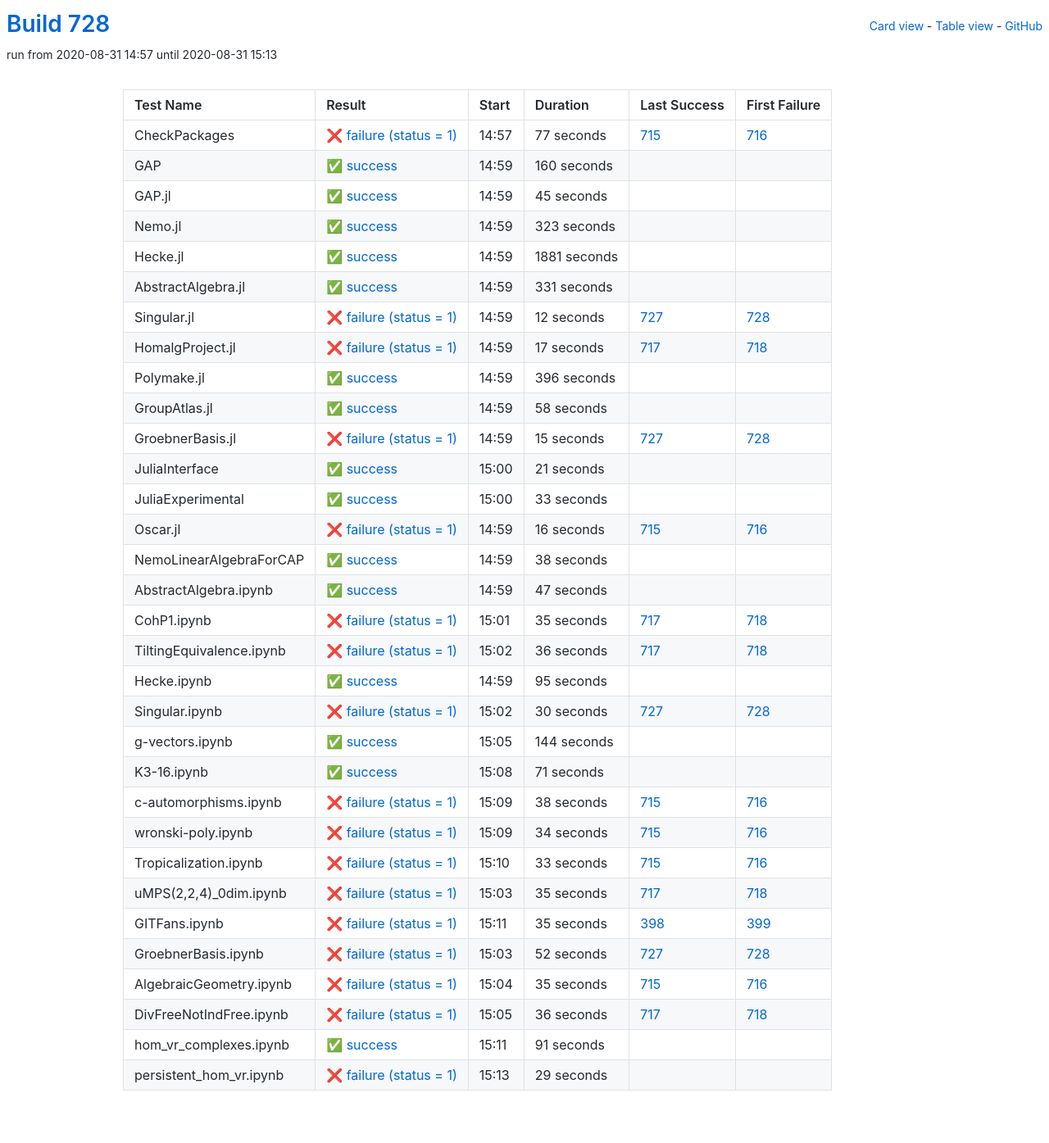
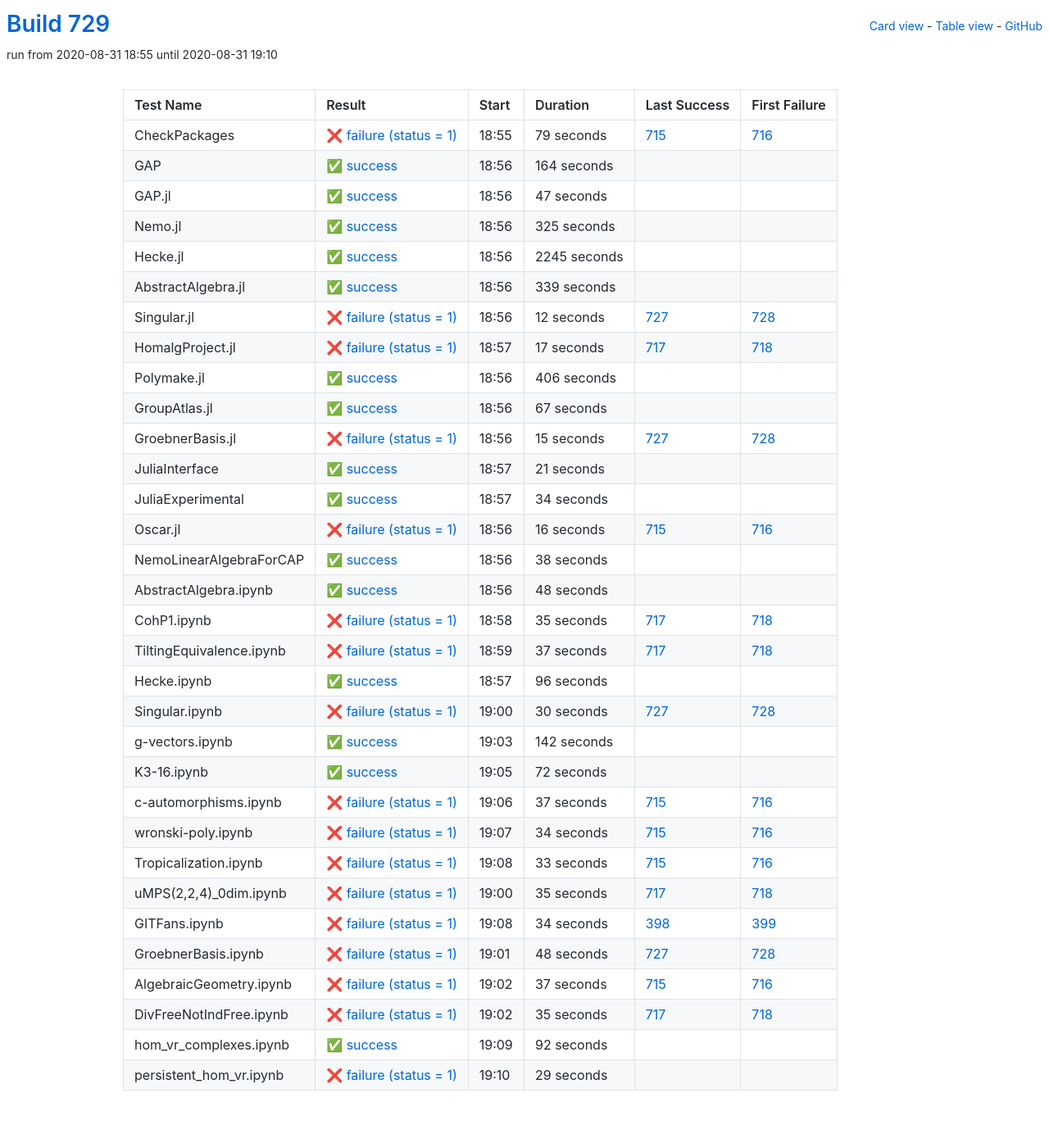
Before and after one commit to oscar-system/oscar-ci-status-stable, a Jekyll site: the page built from table.html, in a window 1280 px wide. Shown: the whole page at 82% size. Built offline with Jekyll 4.4.1, drawn with Linux system fonts in a browser that asks for light colours.

Commit message:
Build #729

```diff
--- a/_data/ci.yml
+++ b/_data/ci.yml
@@ -1,6 +1,6 @@
 ---
-build: 728
-build_url: https://oscarci.mathematik.uni-kl.de/job/oscar-stable/728/
+build: 729
+build_url: https://oscarci.mathematik.uni-kl.de/job/oscar-stable/729/
 job: oscar-stable
 organization: oscar-system
 repo: oscar-ci-status-stable
@@ -8,80 +8,80 @@ repourl: https://github.com/oscar-system/oscar-ci-status-stable
 tests:
 - name: CheckPackages
   id: checkpackages
-  log: https://oscarci.mathematik.uni-kl.de/job/oscar-stable/728/artifact/logs/build-728/CheckPackages.log
-  start: 2020-08-31 14:57
+  log: https://oscarci.mathematik.uni-kl.de/job/oscar-stable/729/artifact/logs/build-729/CheckPackages.log
+  start: 2020-08-31 18:55
   success: false
   exitcode: 1
   status: failure
-  duration: 77
+  duration: 79
   last_success: 715
   last_success_url: https://oscarci.mathematik.uni-kl.de/job/oscar-stable/715/
   first_failure: 716
   first_failure_url: https://oscarci.mathematik.uni-kl.de/job/oscar-stable/716/
 - name: GAP
   id: gap
-  log: https://oscarci.mathematik.uni-kl.de/job/oscar-stable/728/artifact/logs/build-728/GAP.log
-  start: 2020-08-31 14:59
+  log: https://oscarci.mathematik.uni-kl.de/job/oscar-stable/729/artifact/logs/build-729/GAP.log
+  start: 2020-08-31 18:56
   success: true
   exitcode: 0
   status: success
-  duration: 160
+  duration: 164
   last_success: false
   last_success_url:
   first_failure: false
   first_failure_url:
 - name: GAP.jl
   id: gap-jl
-  log: https://oscarci.mathematik.uni-kl.de/job/oscar-stable/728/artifact/logs/build-728/GAP.jl.log
-  start: 2020-08-31 14:59
+  log: https://oscarci.mathematik.uni-kl.de/job/oscar-stable/729/artifact/logs/build-729/GAP.jl.log
+  start: 2020-08-31 18:56
   success: true
   exitcode: 0
   status: success
-  duration: 45
+  duration: 47
   last_success: false
   last_success_url:
   first_failure: false
   first_failure_url:
 - name: Nemo.jl
   id: nemo-jl
-  log: https://oscarci.mathematik.uni-kl.de/job/oscar-stable/728/artifact/logs/build-728/Nemo.jl.log
-  start: 2020-08-31 14:59
+  log: https://oscarci.mathematik.uni-kl.de/job/oscar-stable/729/artifact/logs/build-729/Nemo.jl.log
+  start: 2020-08-31 18:56
   success: true
   exitcode: 0
   status: success
-  duration: 323
+  duration: 325
   last_success: false
   last_success_url:
   first_failure: false
   first_failure_url:
 - name: Hecke.jl
   id: hecke-jl
-  log: https://oscarci.mathematik.uni-kl.de/job/oscar-stable/728/artifact/logs/build-728/Hecke.jl.log
-  start: 2020-08-31 14:59
+  log: https://oscarci.mathematik.uni-kl.de/job/oscar-stable/729/artifact/logs/build-729/Hecke.jl.log
+  start: 2020-08-31 18:56
   success: true
   exitcode: 0
   status: success
-  duration: 1881
+  duration: 2245
   last_success: false
   last_success_url:
   first_failure: false
   first_failure_url:
 - name: AbstractAlgebra.jl
   id: abstractalgebra-jl
-  log: https://oscarci.mathematik.uni-kl.de/job/oscar-stable/728/artifact/logs/build-728/AbstractAlgebra.jl.log
-  start: 2020-08-31 14:59
+  log: https://oscarci.mathematik.uni-kl.de/job/oscar-stable/729/artifact/logs/build-729/AbstractAlgebra.jl.log
+  start: 2020-08-31 18:56
   success: true
   exitcode: 0
   status: success
-  duration: 331
+  duration: 339
   last_success: false
   last_success_url:
   first_failure: false
   first_failure_url:
 - name: Singular.jl
   id: singular-jl
-  log: https://oscarci.mathematik.uni-kl.de/job/oscar-stable/728/artifact/logs/build-728/Singular.jl.log
-  start: 2020-08-31 14:59
+  log: https://oscarci.mathematik.uni-kl.de/job/oscar-stable/729/artifact/logs/build-729/Singular.jl.log
+  start: 2020-08-31 18:56
   success: false
   exitcode: 1
   status: failure
@@ -92,8 +92,8 @@ tests:
   first_failure_url: https://oscarci.mathematik.uni-kl.de/job/oscar-stable/728/
 - name: HomalgProject.jl
   id: homalgproject-jl
-  log: https://oscarci.mathematik.uni-kl.de/job/oscar-stable/728/artifact/logs/build-728/HomalgProject.jl.log
-  start: 2020-08-31 14:59
+  log: https://oscarci.mathematik.uni-kl.de/job/oscar-stable/729/artifact/logs/build-729/HomalgProject.jl.log
+  start: 2020-08-31 18:57
   success: false
   exitcode: 1
   status: failure
@@ -104,32 +104,32 @@ tests:
   first_failure_url: https://oscarci.mathematik.uni-kl.de/job/oscar-stable/718/
 - name: Polymake.jl
   id: polymake-jl
-  log: https://oscarci.mathematik.uni-kl.de/job/oscar-stable/728/artifact/logs/build-728/Polymake.jl.log
-  start: 2020-08-31 14:59
+  log: https://oscarci.mathematik.uni-kl.de/job/oscar-stable/729/artifact/logs/build-729/Polymake.jl.log
+  start: 2020-08-31 18:56
   success: true
   exitcode: 0
   status: success
-  duration: 396
+  duration: 406
   last_success: false
   last_success_url:
   first_failure: false
   first_failure_url:
 - name: GroupAtlas.jl
   id: groupatlas-jl
-  log: https://oscarci.mathematik.uni-kl.de/job/oscar-stable/728/artifact/logs/build-728/GroupAtlas.jl.log
-  start: 2020-08-31 14:59
+  log: https://oscarci.mathematik.uni-kl.de/job/oscar-stable/729/artifact/logs/build-729/GroupAtlas.jl.log
+  start: 2020-08-31 18:56
   success: true
   exitcode: 0
   status: success
-  duration: 58
+  duration: 67
   last_success: false
   last_success_url:
   first_failure: false
   first_failure_url:
 - name: GroebnerBasis.jl
   id: groebnerbasis-jl
-  log: https://oscarci.mathematik.uni-kl.de/job/oscar-stable/728/artifact/logs/build-728/GroebnerBasis.jl.log
-  start: 2020-08-31 14:59
+  log: https://oscarci.mathematik.uni-kl.de/job/oscar-stable/729/artifact/logs/build-729/GroebnerBasis.jl.log
+  start: 2020-08-31 18:56
   success: false
   exitcode: 1
   status: failure
@@ -140,8 +140,8 @@ tests:
   first_failure_url: https://oscarci.mathematik.uni-kl.de/job/oscar-stable/728/
 - name: JuliaInterface
   id: juliainterface
-  log: https://oscarci.mathematik.uni-kl.de/job/oscar-stable/728/artifact/logs/build-728/JuliaInterface.log
-  start: 2020-08-31 15:00
+  log: https://oscarci.mathematik.uni-kl.de/job/oscar-stable/729/artifact/logs/build-729/JuliaInterface.log
+  start: 2020-08-31 18:57
   success: true
   exitcode: 0
   status: success
@@ -152,20 +152,20 @@ tests:
   first_failure_url:
 - name: JuliaExperimental
   id: juliaexperimental
-  log: https://oscarci.mathematik.uni-kl.de/job/oscar-stable/728/artifact/logs/build-728/JuliaExperimental.log
-  start: 2020-08-31 15:00
+  log: https://oscarci.mathematik.uni-kl.de/job/oscar-stable/729/artifact/logs/build-729/JuliaExperimental.log
+  start: 2020-08-31 18:57
   success: true
   exitcode: 0
   status: success
-  duration: 33
+  duration: 34
   last_success: false
   last_success_url:
   first_failure: false
   first_failure_url:
 - name: Oscar.jl
   id: oscar-jl
-  log: https://oscarci.mathematik.uni-kl.de/job/oscar-stable/728/artifact/logs/build-728/Oscar.jl.log
-  start: 2020-08-31 14:59
+  log: https://oscarci.mathematik.uni-kl.de/job/oscar-stable/729/artifact/logs/build-729/Oscar.jl.log
+  start: 2020-08-31 18:56
   success: false
   exitcode: 1
   status: failure
@@ -176,8 +176,8 @@ tests:
   first_failure_url: https://oscarci.mathematik.uni-kl.de/job/oscar-stable/716/
 - name: NemoLinearAlgebraForCAP
   id: nemolinearalgebraforcap
-  log: https://oscarci.mathematik.uni-kl.de/job/oscar-stable/728/artifact/logs/build-728/NemoLinearAlgebraForCAP.log
-  start: 2020-08-31 14:59
+  log: https://oscarci.mathematik.uni-kl.de/job/oscar-stable/729/artifact/logs/build-729/NemoLinearAlgebraForCAP.log
+  start: 2020-08-31 18:56
   success: true
   exitcode: 0
   status: success
@@ -188,20 +188,20 @@ tests:
   first_failure_url:
 - name: AbstractAlgebra.ipynb
   id: abstractalgebra-ipynb
-  log: https://oscarci.mathematik.uni-kl.de/job/oscar-stable/728/artifact/logs/build-728/AbstractAlgebra.ipynb.log
-  start: 2020-08-31 14:59
+  log: https://oscarci.mathematik.uni-kl.de/job/oscar-stable/729/artifact/logs/build-729/AbstractAlgebra.ipynb.log
+  start: 2020-08-31 18:56
   success: true
   exitcode: 0
   status: success
-  duration: 47
+  duration: 48
   last_success: false
   last_success_url:
   first_failure: false
   first_failure_url:
 - name: CohP1.ipynb
   id: cohp1-ipynb
-  log: https://oscarci.mathematik.uni-kl.de/job/oscar-stable/728/artifact/logs/build-728/CohP1.ipynb.log
-  start: 2020-08-31 15:01
+  log: https://oscarci.mathematik.uni-kl.de/job/oscar-stable/729/artifact/logs/build-729/CohP1.ipynb.log
+  start: 2020-08-31 18:58
   success: false
   exitcode: 1
   status: failure
@@ -212,32 +212,32 @@ tests:
   first_failure_url: https://oscarci.mathematik.uni-kl.de/job/oscar-stable/718/
 - name: TiltingEquivalence.ipynb
   id: tiltingequivalence-ipynb
-  log: https://oscarci.mathematik.uni-kl.de/job/oscar-stable/728/artifact/logs/build-728/TiltingEquivalence.ipynb.log
-  start: 2020-08-31 15:02
+  log: https://oscarci.mathematik.uni-kl.de/job/oscar-stable/729/artifact/logs/build-729/TiltingEquivalence.ipynb.log
+  start: 2020-08-31 18:59
   success: false
   exitcode: 1
   status: failure
-  duration: 36
+  duration: 37
   last_success: 717
   last_success_url: https://oscarci.mathematik.uni-kl.de/job/oscar-stable/717/
   first_failure: 718
   first_failure_url: https://oscarci.mathematik.uni-kl.de/job/oscar-stable/718/
 - name: Hecke.ipynb
   id: hecke-ipynb
-  log: https://oscarci.mathematik.uni-kl.de/job/oscar-stable/728/artifact/logs/build-728/Hecke.ipynb.log
-  start: 2020-08-31 14:59
+  log: https://oscarci.mathematik.uni-kl.de/job/oscar-stable/729/artifact/logs/build-729/Hecke.ipynb.log
+  start: 2020-08-31 18:57
   success: true
   exitcode: 0
   status: success
-  duration: 95
+  duration: 96
   last_success: false
   last_success_url:
   first_failure: false
   first_failure_url:
 - name: Singular.ipynb
   id: singular-ipynb
-  log: https://oscarci.mathematik.uni-kl.de/job/oscar-stable/728/artifact/logs/build-728/Singular.ipynb.log
-  start: 2020-08-31 15:02
+  log: https://oscarci.mathematik.uni-kl.de/job/oscar-stable/729/artifact/logs/build-729/Singular.ipynb.log
+  start: 2020-08-31 19:00
   success: false
   exitcode: 1
   status: failure
@@ -248,44 +248,44 @@ tests:
   first_failure_url: https://oscarci.mathematik.uni-kl.de/job/oscar-stable/728/
 - name: g-vectors.ipynb
   id: g-vectors-ipynb
-  log: https://oscarci.mathematik.uni-kl.de/job/oscar-stable/728/artifact/logs/build-728/g-vectors.ipynb.log
-  start: 2020-08-31 15:05
+  log: https://oscarci.mathematik.uni-kl.de/job/oscar-stable/729/artifact/logs/build-729/g-vectors.ipynb.log
+  start: 2020-08-31 19:03
   success: true
   exitcode: 0
   status: success
-  duration: 144
+  duration: 142
   last_success: false
   last_success_url:
   first_failure: false
   first_failure_url:
 - name: K3-16.ipynb
   id: k3-16-ipynb
-  log: https://oscarci.mathematik.uni-kl.de/job/oscar-stable/728/artifact/logs/build-728/K3-16.ipynb.log
-  start: 2020-08-31 15:08
+  log: https://oscarci.mathematik.uni-kl.de/job/oscar-stable/729/artifact/logs/build-729/K3-16.ipynb.log
+  start: 2020-08-31 19:05
   success: true
   exitcode: 0
   status: success
-  duration: 71
+  duration: 72
   last_success: false
   last_success_url:
   first_failure: false
   first_failure_url:
 - name: c-automorphisms.ipynb
   id: c-automorphisms-ipynb
-  log: https://oscarci.mathematik.uni-kl.de/job/oscar-stable/728/artifact/logs/build-728/c-automorphisms.ipynb.log
-  start: 2020-08-31 15:09
+  log: https://oscarci.mathematik.uni-kl.de/job/oscar-stable/729/artifact/logs/build-729/c-automorphisms.ipynb.log
+  start: 2020-08-31 19:06
   success: false
   exitcode: 1
   status: failure
-  duration: 38
+  duration: 37
   last_success: 715
   last_success_url: https://oscarci.mathematik.uni-kl.de/job/oscar-stable/715/
   first_failure: 716
   first_failure_url: https://oscarci.mathematik.uni-kl.de/job/oscar-stable/716/
 - name: wronski-poly.ipynb
   id: wronski-poly-ipynb
-  log: https://oscarci.mathematik.uni-kl.de/job/oscar-stable/728/artifact/logs/build-728/wronski-poly.ipynb.log
-  start: 2020-08-31 15:09
+  log: https://oscarci.mathematik.uni-kl.de/job/oscar-stable/729/artifact/logs/build-729/wronski-poly.ipynb.log
+  start: 2020-08-31 19:07
   success: false
   exitcode: 1
   status: failure
@@ -296,8 +296,8 @@ tests:
   first_failure_url: https://oscarci.mathematik.uni-kl.de/job/oscar-stable/716/
 - name: Tropicalization.ipynb
   id: tropicalization-ipynb
-  log: https://oscarci.mathematik.uni-kl.de/job/oscar-stable/728/artifact/logs/build-728/Tropicalization.ipynb.log
-  start: 2020-08-31 15:10
+  log: https://oscarci.mathematik.uni-kl.de/job/oscar-stable/729/artifact/logs/build-729/Tropicalization.ipynb.log
+  start: 2020-08-31 19:08
   success: false
   exitcode: 1
   status: failure
@@ -308,8 +308,8 @@ tests:
   first_failure_url: https://oscarci.mathematik.uni-kl.de/job/oscar-stable/716/
 - name: uMPS(2,2,4)_0dim.ipynb
   id: umps-2-2-4-0dim-ipynb
-  log: https://oscarci.mathematik.uni-kl.de/job/oscar-stable/728/artifact/logs/build-728/uMPS-2-2-4-_0dim.ipynb.log
-  start: 2020-08-31 15:03
+  log: https://oscarci.mathematik.uni-kl.de/job/oscar-stable/729/artifact/logs/build-729/uMPS-2-2-4-_0dim.ipynb.log
+  start: 2020-08-31 19:00
   success: false
   exitcode: 1
   status: failure
@@ -320,68 +320,68 @@ tests:
   first_failure_url: https://oscarci.mathematik.uni-kl.de/job/oscar-stable/718/
 - name: GITFans.ipynb
   id: gitfans-ipynb
-  log: https://oscarci.mathematik.uni-kl.de/job/oscar-stable/728/artifact/logs/build-728/GITFans.ipynb.log
-  start: 2020-08-31 15:11
+  log: https://oscarci.mathematik.uni-kl.de/job/oscar-stable/729/artifact/logs/build-729/GITFans.ipynb.log
+  start: 2020-08-31 19:08
   success: false
   exitcode: 1
   status: failure
-  duration: 35
+  duration: 34
   last_success: 398
   last_success_url: https://oscarci.mathematik.uni-kl.de/job/oscar-stable/398/
   first_failure: 399
   first_failure_url: https://oscarci.mathematik.uni-kl.de/job/oscar-stable/399/
 - name: GroebnerBasis.ipynb
   id: groebnerbasis-ipynb
-  log: https://oscarci.mathematik.uni-kl.de/job/oscar-stable/728/artifact/logs/build-728/GroebnerBasis.ipynb.log
-  start: 2020-08-31 15:03
+  log: https://oscarci.mathematik.uni-kl.de/job/oscar-stable/729/artifact/logs/build-729/GroebnerBasis.ipynb.log
+  start: 2020-08-31 19:01
   success: false
   exitcode: 1
   status: failure
-  duration: 52
+  duration: 48
   last_success: 727
   last_success_url: https://oscarci.mathematik.uni-kl.de/job/oscar-stable/727/
   first_failure: 728
   first_failure_url: https://oscarci.mathematik.uni-kl.de/job/oscar-stable/728/
 - name: AlgebraicGeometry.ipynb
   id: algebraicgeometry-ipynb
-  log: https://oscarci.mathematik.uni-kl.de/job/oscar-stable/728/artifact/logs/build-728/AlgebraicGeometry.ipynb.log
-  start: 2020-08-31 15:04
+  log: https://oscarci.mathematik.uni-kl.de/job/oscar-stable/729/artifact/logs/build-729/AlgebraicGeometry.ipynb.log
+  start: 2020-08-31 19:02
   success: false
   exitcode: 1
   status: failure
-  duration: 35
+  duration: 37
   last_success: 715
   last_success_url: https://oscarci.mathematik.uni-kl.de/job/oscar-stable/715/
   first_failure: 716
   first_failure_url: https://oscarci.mathematik.uni-kl.de/job/oscar-stable/716/
 - name: DivFreeNotIndFree.ipynb
   id: divfreenotindfree-ipynb
-  log: https://oscarci.mathematik.uni-kl.de/job/oscar-stable/728/artifact/logs/build-728/DivFreeNotIndFree.ipynb.log
-  start: 2020-08-31 15:05
+  log: https://oscarci.mathematik.uni-kl.de/job/oscar-stable/729/artifact/logs/build-729/DivFreeNotIndFree.ipynb.log
+  start: 2020-08-31 19:02
   success: false
   exitcode: 1
   status: failure
-  duration: 36
+  duration: 35
   last_success: 717
   last_success_url: https://oscarci.mathematik.uni-kl.de/job/oscar-stable/717/
   first_failure: 718
   first_failure_url: https://oscarci.mathematik.uni-kl.de/job/oscar-stable/718/
 - name: hom_vr_complexes.ipynb
   id: hom-vr-complexes-ipynb
-  log: https://oscarci.mathematik.uni-kl.de/job/oscar-stable/728/artifact/logs/build-728/hom_vr_complexes.ipynb.log
-  start: 2020-08-31 15:11
+  log: https://oscarci.mathematik.uni-kl.de/job/oscar-stable/729/artifact/logs/build-729/hom_vr_complexes.ipynb.log
+  start: 2020-08-31 19:09
   success: true
   exitcode: 0
   status: success
-  duration: 91
+  duration: 92
   last_success: false
   last_success_url:
   first_failure: false
   first_failure_url:
 - name: persistent_hom_vr.ipynb
   id: persistent-hom-vr-ipynb
-  log: https://oscarci.mathematik.uni-kl.de/job/oscar-stable/728/artifact/logs/build-728/persistent_hom_vr.ipynb.log
-  start: 2020-08-31 15:13
+  log: https://oscarci.mathematik.uni-kl.de/job/oscar-stable/729/artifact/logs/build-729/persistent_hom_vr.ipynb.log
+  start: 2020-08-31 19:10
   success: false
   exitcode: 1
   status: failure
```
Also changed, not shown: README.md.
